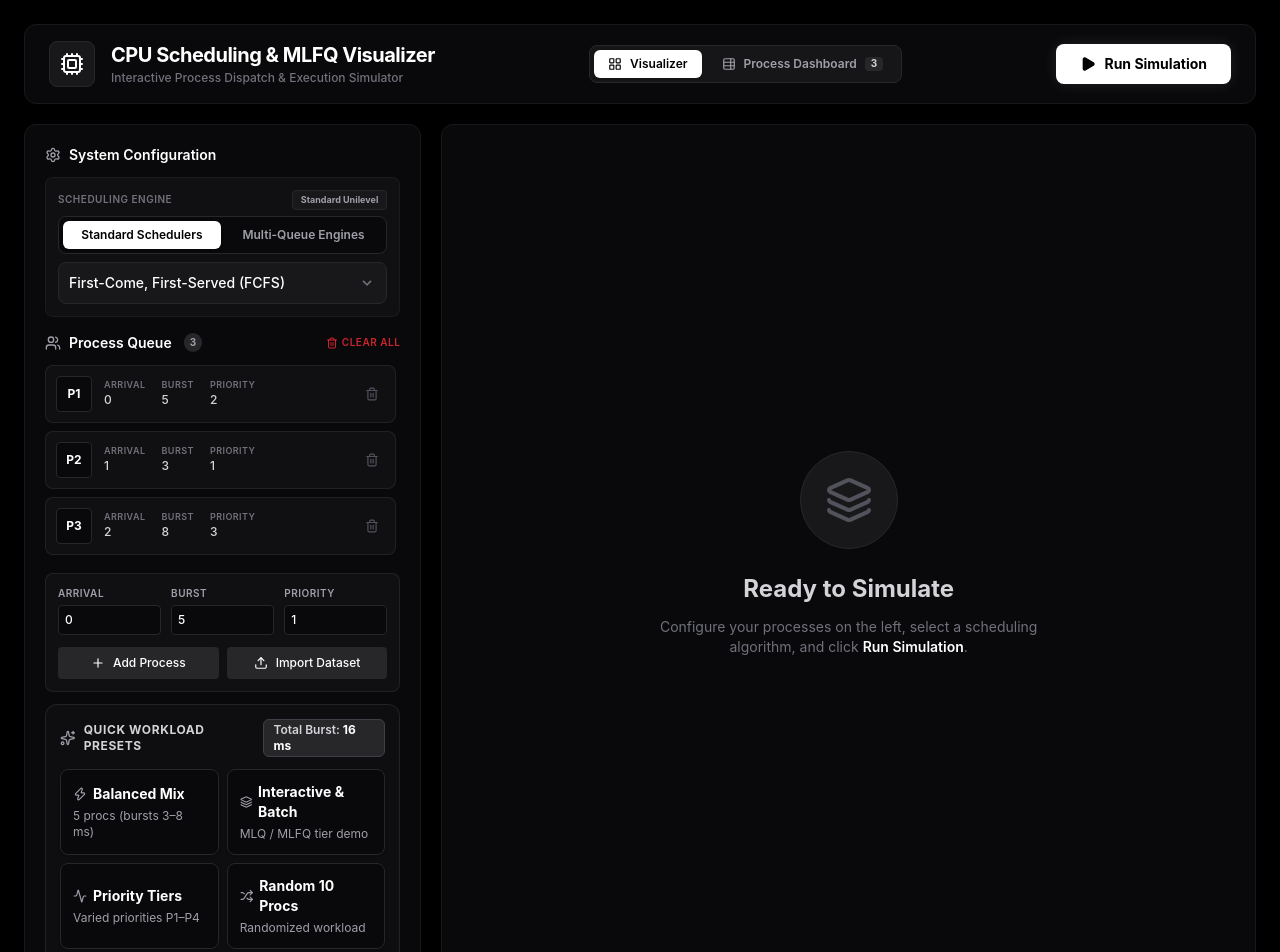
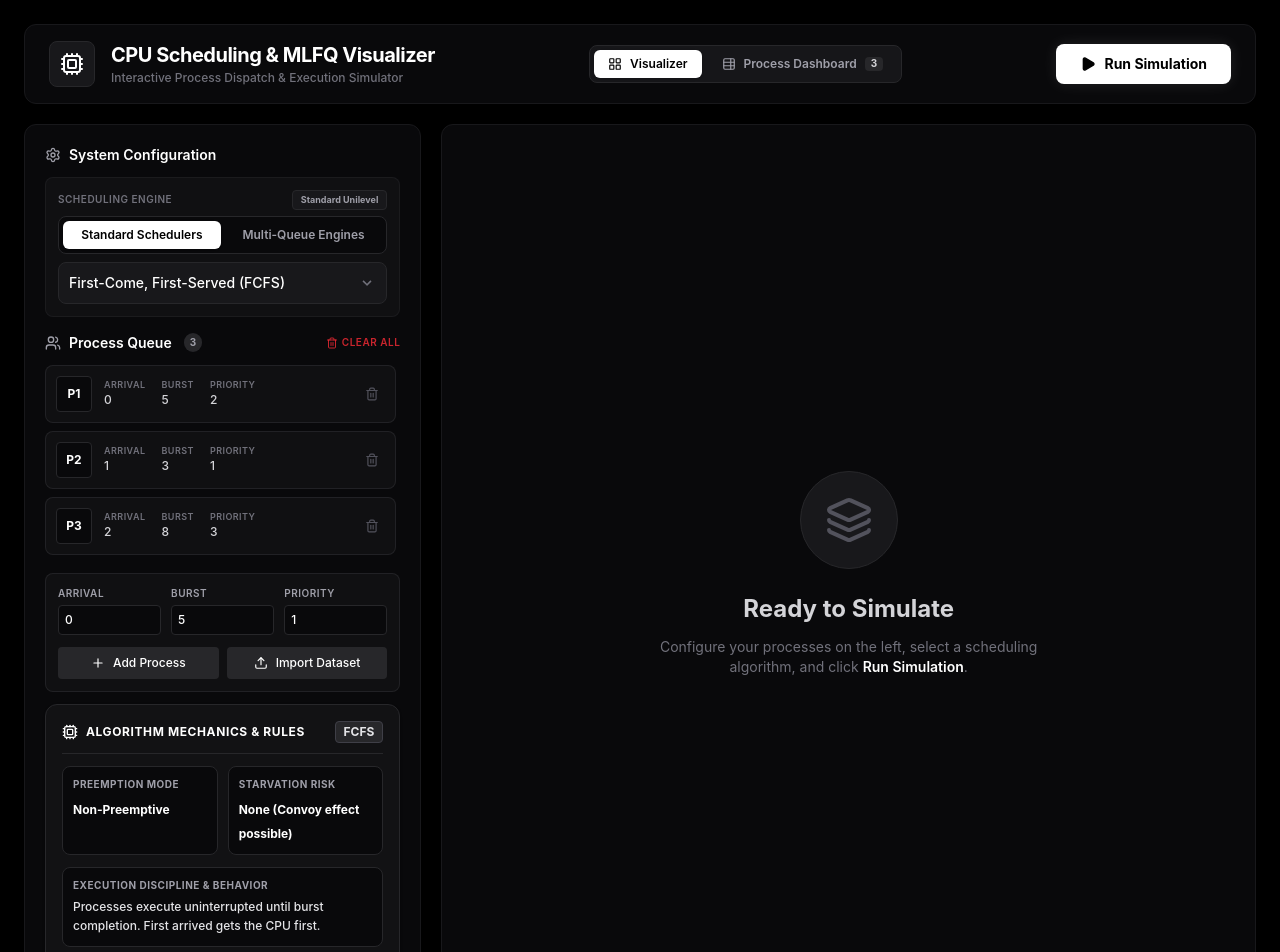
Before and after one commit to mohargorai/cpu-scheduling-visualizer, a React (Vite) app in the folder frontend/: page / in a window 1280 px wide. Shown: the top 952 px of the page. Built offline with nearby package versions, Linux system fonts and the light colour scheme.

Commit message:
feat: replace cramped presets with high-contrast Algorithm Mechanics & Rules card

```diff
--- a/frontend/src/components/ProcessInput.jsx
+++ b/frontend/src/components/ProcessInput.jsx
@@ -1,6 +1,6 @@
-import React, { useState, useRef } from 'react';
+import React, { useState, useRef, useMemo } from 'react';
 import { useStore } from '../store';
-import { Plus, Trash2, Users, Activity, Upload, Settings, Sparkles, Zap, Shuffle, Layers } from 'lucide-react';
+import { Plus, Trash2, Users, Activity, Upload, Settings, Cpu, Shuffle } from 'lucide-react';
 import { motion, AnimatePresence } from 'framer-motion';
 
 const algorithms = ['FCFS', 'SJF', 'SRTF', 'RR', 'Priority', 'PreemptivePriority', 'MLQ', 'MLFQ'];
@@ -9,39 +9,6 @@ export function ProcessInput() {
   const { processes, algorithm, config, setAlgorithm, setConfig, addProcess, removeProcess, setProcesses } = useStore();
   const [newProcess, setNewProcess] = useState({ arrivalTime: 0, burstTime: 5, priority: 1 });
   const fileInputRef = useRef(null);
-
-  const totalBurst = processes.reduce((acc, p) => acc + (p.burstTime || 0), 0);
-
-  const loadStandardMix = () => {
-    setProcesses([
-      { id: 'P1', arrivalTime: 0, burstTime: 5, priority: 2 },
-      { id: 'P2', arrivalTime: 1, burstTime: 3, priority: 1 },
-      { id: 'P3', arrivalTime: 2, burstTime: 8, priority: 3 },
-      { id: 'P4', arrivalTime: 4, burstTime: 6, priority: 2 },
-      { id: 'P5', arrivalTime: 6, burstTime: 4, priority: 1 }
-    ]);
-  };
-
-  const loadMultiQueueMix = () => {
-    setProcesses([
-      { id: 'P1', arrivalTime: 0, burstTime: 4, priority: 1 },
-      { id: 'P2', arrivalTime: 1, burstTime: 12, priority: 3 },
-      { id: 'P3', arrivalTime: 3, burstTime: 6, priority: 2 },
-      { id: 'P4', arrivalTime: 5, burstTime: 2, priority: 1 },
-      { id: 'P5', arrivalTime: 8, burstTime: 16, priority: 3 },
-      { id: 'P6', arrivalTime: 10, burstTime: 8, priority: 2 }
-    ]);
-  };
-
-  const loadPriorityTiersMix = () => {
-    setProcesses([
-      { id: 'P1', arrivalTime: 0, burstTime: 10, priority: 4 },
-      { id: 'P2', arrivalTime: 2, burstTime: 2, priority: 1 },
-      { id: 'P3', arrivalTime: 4, burstTime: 5, priority: 2 },
-      { id: 'P4', arrivalTime: 6, burstTime: 3, priority: 1 },
-      { id: 'P5', arrivalTime: 8, burstTime: 7, priority: 3 }
-    ]);
-  };
 
   const generateRandomWorkload = () => {
     const randomProcs = Array.from({ length: 10 }, (_, i) => ({
@@ -52,6 +19,74 @@ export function ProcessInput() {
     })).sort((a, b) => a.arrivalTime - b.arrivalTime);
     setProcesses(randomProcs);
   };
+
+  const algorithmInfo = useMemo(() => {
+    switch (algorithm) {
+      case 'FCFS':
+        return {
+          mode: 'Non-Preemptive',
+          starvation: 'None (Convoy effect possible)',
+          rules: 'Processes execute uninterrupted until burst completion. First arrived gets the CPU first.',
+          target: 'Batch processing without preemption'
+        };
+      case 'SJF':
+        return {
+          mode: 'Non-Preemptive',
+          starvation: 'High risk for long processes',
+          rules: 'Selects the process with the shortest CPU burst. Cannot be interrupted once scheduled.',
+          target: 'Minimizing average waiting time'
+        };
+      case 'SRTF':
+        return {
+          mode: 'Preemptive',
+          starvation: 'High risk for long processes',
+          rules: 'Interrupts running process if a newly arrived process has a shorter remaining burst.',
+          target: 'Interactive quick turnaround'
+        };
+      case 'RR':
+        return {
+          mode: `Preemptive (q = ${config?.timeQuantum || 2}ms)`,
+          starvation: 'Zero (Guaranteed fair share)',
+          rules: `Each process runs for at most ${config?.timeQuantum || 2}ms before yielding to the queue tail.`,
+          target: 'Time-sharing interactive systems'
+        };
+      case 'Priority':
+        return {
+          mode: 'Non-Preemptive',
+          starvation: 'High for low-priority jobs',
+          rules: 'Dispatches process with the highest priority level (lowest numerical value) to completion.',
+          target: 'Real-time tasks with fixed importance'
+        };
+      case 'PreemptivePriority':
+        return {
+          mode: 'Preemptive Interrupt',
+          starvation: 'High without aging mechanisms',
+          rules: 'Immediately preempts execution whenever a higher-priority process enters ready state.',
+          target: 'Mission-critical event systems'
+        };
+      case 'MLQ':
+        return {
+          mode: 'Inter-Queue Priority',
+          starvation: 'High for lower queues',
+          rules: 'Processes are permanently partitioned into priority lanes (Q₀ > Q₁ > Q₂) with dedicated sub-schedulers.',
+          target: 'Classified foreground & batch jobs'
+        };
+      case 'MLFQ':
+        return {
+          mode: 'Dynamic Feedback',
+          starvation: 'Prevented (10ms Aging Threshold)',
+          rules: 'Quantum exhaustion causes demotion down queues; aging promotes starving processes back to Q₀.',
+          target: 'Modern general-purpose OS kernels'
+        };
+      default:
+        return {
+          mode: 'Standard',
+          starvation: 'Low',
+          rules: 'Executes according to engine criteria.',
+          target: 'General computing'
+        };
+    }
+  }, [algorithm, config?.timeQuantum]);
 
   const handleAdd = () => {
     const lastProcess = processes[processes.length - 1];
@@ -379,65 +414,61 @@ export function ProcessInput() {
           </div>
         </div>
 
-        {/* Quick Workload Presets & Workload Summary */}
-        <div className="flex-none bg-zinc-900/40 p-3.5 rounded-xl border border-zinc-800/80">
-          <div className="flex items-center justify-between mb-3">
-            <span className="text-xs uppercase tracking-wider font-bold text-zinc-300 flex items-center gap-2">
-              <Sparkles className="w-4 h-4 text-zinc-400" />
-              Quick Workload Presets
-            </span>
-            <span className="text-xs font-semibold px-2.5 py-0.5 rounded-md bg-zinc-800 text-zinc-300 border border-zinc-700">
-              Total Burst: <strong className="text-white font-bold">{totalBurst} ms</strong>
+        {/* Algorithm Mechanics & Behavior Card */}
+        <div className="flex-none bg-zinc-900/60 p-4 rounded-xl border border-zinc-800 flex flex-col gap-3 shadow-sm">
+          <div className="flex items-center justify-between pb-2.5 border-b border-zinc-800">
+            <div className="flex items-center gap-2">
+              <Cpu className="w-4 h-4 text-white" />
+              <h3 className="text-xs font-bold text-white uppercase tracking-wider">
+                Algorithm Mechanics & Rules
+              </h3>
+            </div>
+            <span className="text-xs font-bold px-2 py-0.5 rounded bg-zinc-800 text-zinc-200 border border-zinc-700">
+              {algorithm}
             </span>
           </div>
 
-          <div className="grid grid-cols-2 gap-2">
-            <button
-              type="button"
-              onClick={loadStandardMix}
-              className="group text-left p-2.5 sm:p-3 rounded-lg bg-zinc-950 hover:bg-zinc-800/90 border border-zinc-800 hover:border-zinc-700 text-zinc-200 hover:text-white transition-all shadow-sm"
-            >
-              <div className="flex items-center gap-1.5 mb-1">
-                <Zap className="w-3.5 h-3.5 text-zinc-400 group-hover:text-white transition-colors" />
-                <p className="text-xs sm:text-sm font-bold text-white">Balanced Mix</p>
-              </div>
-              <p className="text-xs text-zinc-400">5 procs (bursts 3–8 ms)</p>
-            </button>
+          <div className="grid grid-cols-2 gap-2.5 text-left">
+            <div className="bg-zinc-950 p-2.5 rounded-lg border border-zinc-800">
+              <span className="block text-[10px] font-bold text-zinc-400 uppercase tracking-wider mb-1">
+                Preemption Mode
+              </span>
+              <span className="text-xs font-bold text-white">
+                {algorithmInfo.mode}
+              </span>
+            </div>
 
-            <button
-              type="button"
-              onClick={loadMultiQueueMix}
-              className="group text-left p-2.5 sm:p-3 rounded-lg bg-zinc-950 hover:bg-zinc-800/90 border border-zinc-800 hover:border-zinc-700 text-zinc-200 hover:text-white transition-all shadow-sm"
-            >
-              <div className="flex items-center gap-1.5 mb-1">
-                <Layers className="w-3.5 h-3.5 text-zinc-400 group-hover:text-white transition-colors" />
-                <p className="text-xs sm:text-sm font-bold text-white">Interactive & Batch</p>
-              </div>
-              <p className="text-xs text-zinc-400">MLQ / MLFQ tier demo</p>
-            </button>
+            <div className="bg-zinc-950 p-2.5 rounded-lg border border-zinc-800">
+              <span className="block text-[10px] font-bold text-zinc-400 uppercase tracking-wider mb-1">
+                Starvation Risk
+              </span>
+              <span className="text-xs font-bold text-white">
+                {algorithmInfo.starvation}
+              </span>
+            </div>
+          </div>
 
-            <button
-              type="button"
-              onClick={loadPriorityTiersMix}
-              className="group text-left p-2.5 sm:p-3 rounded-lg bg-zinc-950 hover:bg-zinc-800/90 border border-zinc-800 hover:border-zinc-700 text-zinc-200 hover:text-white transition-all shadow-sm"
-            >
-              <div className="flex items-center gap-1.5 mb-1">
-                <Activity className="w-3.5 h-3.5 text-zinc-400 group-hover:text-white transition-colors" />
-                <p className="text-xs sm:text-sm font-bold text-white">Priority Tiers</p>
-              </div>
-              <p className="text-xs text-zinc-400">Varied priorities P1–P4</p>
-            </button>
+          <div className="bg-zinc-950 p-2.5 rounded-lg border border-zinc-800 text-left">
+            <span className="block text-[10px] font-bold text-zinc-400 uppercase tracking-wider mb-1">
+              Execution Discipline & Behavior
+            </span>
+            <p className="text-xs text-zinc-200 font-medium leading-relaxed">
+              {algorithmInfo.rules}
+            </p>
+          </div>
 
+          <div className="flex items-center justify-between pt-0.5">
+            <span className="text-xs text-zinc-400 font-medium truncate pr-2">
+              Optimal For: <span className="text-zinc-200 font-semibold">{algorithmInfo.target}</span>
+            </span>
             <button
               type="button"
               onClick={generateRandomWorkload}
-              className="group text-left p-2.5 sm:p-3 rounded-lg bg-zinc-950 hover:bg-zinc-800/90 border border-zinc-800 hover:border-zinc-700 text-zinc-200 hover:text-white transition-all shadow-sm"
+              className="flex items-center gap-1.5 px-2.5 py-1 rounded-md text-xs font-semibold bg-zinc-800 hover:bg-zinc-700 text-zinc-200 hover:text-white transition-colors border border-zinc-700 shrink-0"
+              title="Generate 10 random processes"
             >
-              <div className="flex items-center gap-1.5 mb-1">
-                <Shuffle className="w-3.5 h-3.5 text-zinc-400 group-hover:text-white transition-colors" />
-                <p className="text-xs sm:text-sm font-bold text-white">Random 10 Procs</p>
-              </div>
-              <p className="text-xs text-zinc-400">Randomized workload</p>
+              <Shuffle className="w-3 h-3" />
+              <span>Random 10</span>
             </button>
           </div>
         </div>
```
